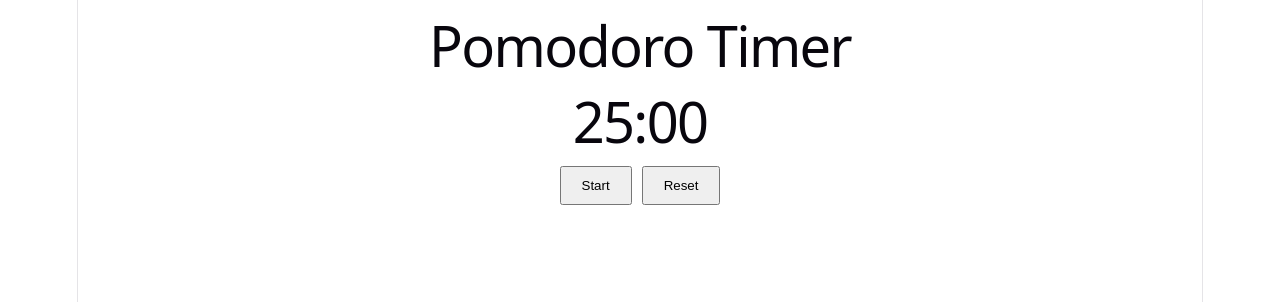
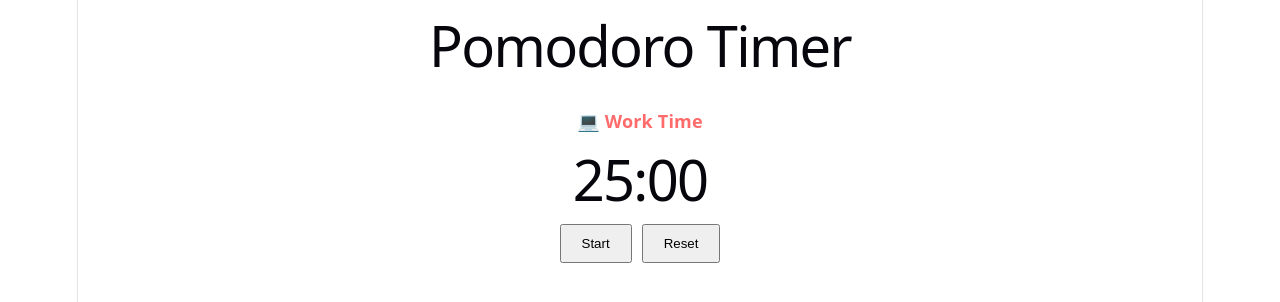
Before and after one commit to ShoheiK12/Pomodoro_Timer_App, a React (Vite) app in the folder pomodoro-timer-app/: page / in a window 1280 px wide. Shown: the top 302 px of the page. Built offline with nearby package versions, Linux system fonts and the light colour scheme.

Commit message:
Add mode-switch function

```diff
--- a/pomodoro-timer-app/src/components/Timer.jsx
+++ b/pomodoro-timer-app/src/components/Timer.jsx
@@ -1,10 +1,16 @@
 import React, { useState, useEffect } from 'react';
 
+// workTime = 1500 secs (25 times x 60 secs), breakTime = 300 secs (5 times x 60 secs)
+const workTime = 25 * 60;
+const breakTime = 5 * 60;
+
 function Timer() {
-  // Manage remaining time. Set up 25 mins(1500 seconds) as an initial value.
-  const [remainingTime, setRemainingTime] = useState(1500);
+  // Manage remaining time. Set up workTime (1500 secs) as an initial value.
+  const [remainingTime, setRemainingTime] = useState(workTime);
   // Manage if timer is active or not.
   const [isActive, setIsActive] = useState(false);
+
+  const [mode, setMode] = useState('work');
 
   useEffect(() => {
     let intervalId = null;
@@ -25,6 +31,26 @@ function Timer() {
     };
   }, [isActive, remainingTime]);
 
+  // Mode control between work or break
+  useEffect(() => {
+    // if Timer is 0 and timer is active, mode will change.
+    if (remainingTime === 0 && isActive) {
+      if (mode === 'work') {
+        // Once work is done, switch to break mode.
+        setMode('break');
+        setRemainingTime(breakTime);
+      } else {
+        // Once break is done, switch to work mode.
+        setMode('work');
+        setRemainingTime(workTime);
+      }
+
+      // Once mode is changed, timer automatically restarts (5 mins(break) or 25 mis(work)).  -> If don't want automatic start, then set setIsActive(false).
+      setIsActive(true);
+      alert("Time's up!");
+    }
+  }, [remainingTime, isActive, mode]);
+
   // Display time
   const formatTime = (seconds) => {
     const mins = Math.floor(seconds / 60);
@@ -39,11 +65,15 @@ function Timer() {
 
   const resetTimer = () => {
     setIsActive(false);
-    setRemainingTime(1500);
+    setRemainingTime(mode === 'work' ? workTime : breakTime);
   };
 
   return (
     <div style={{ textAlign: 'center', marginTop: '50px' }}>
+      <strong className='mode-label' style={{color: mode === 'work' ? '#ff6b6b' : '#34ebae'}}>
+        {mode === 'work' ? '💻 Work Time' : '☕ Break time'}
+      </strong>
+
       <h1>{formatTime(remainingTime)}</h1>
 
       {/* 1. When opening this app, isActive:false
```
